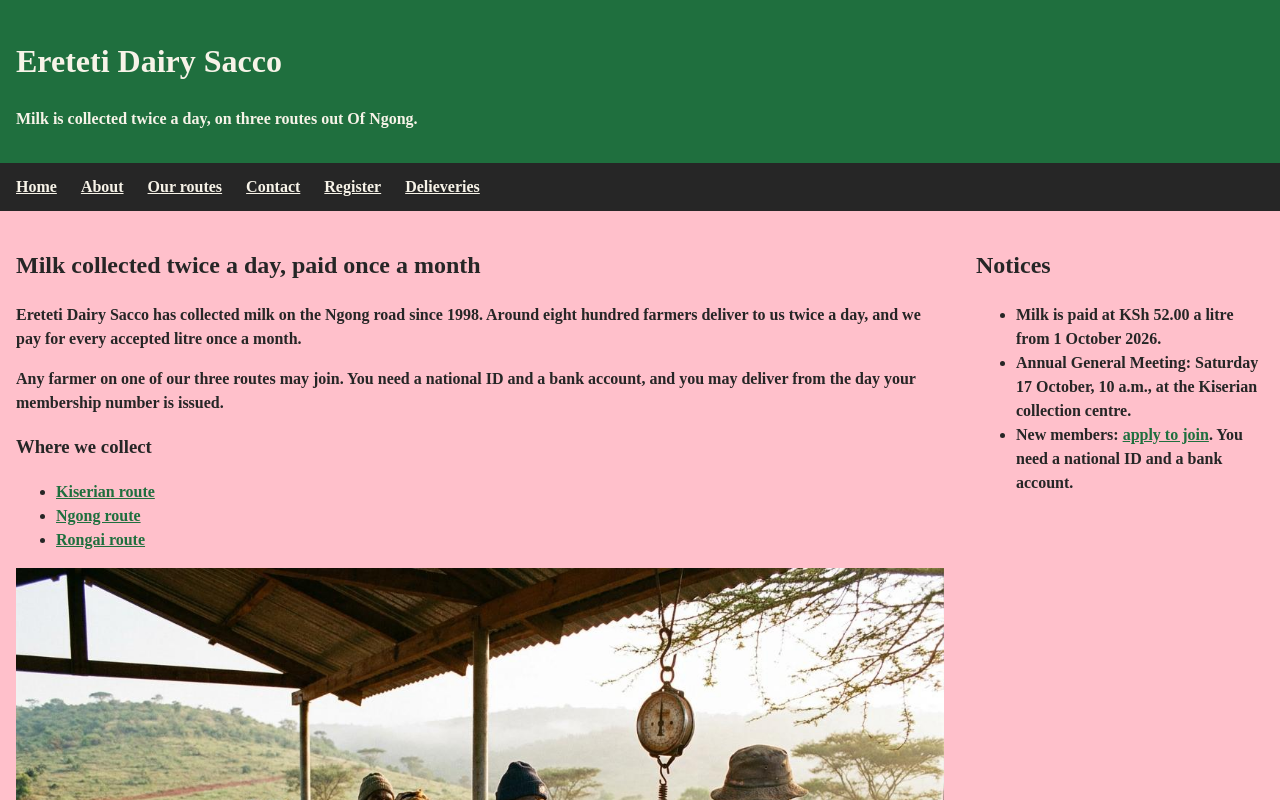
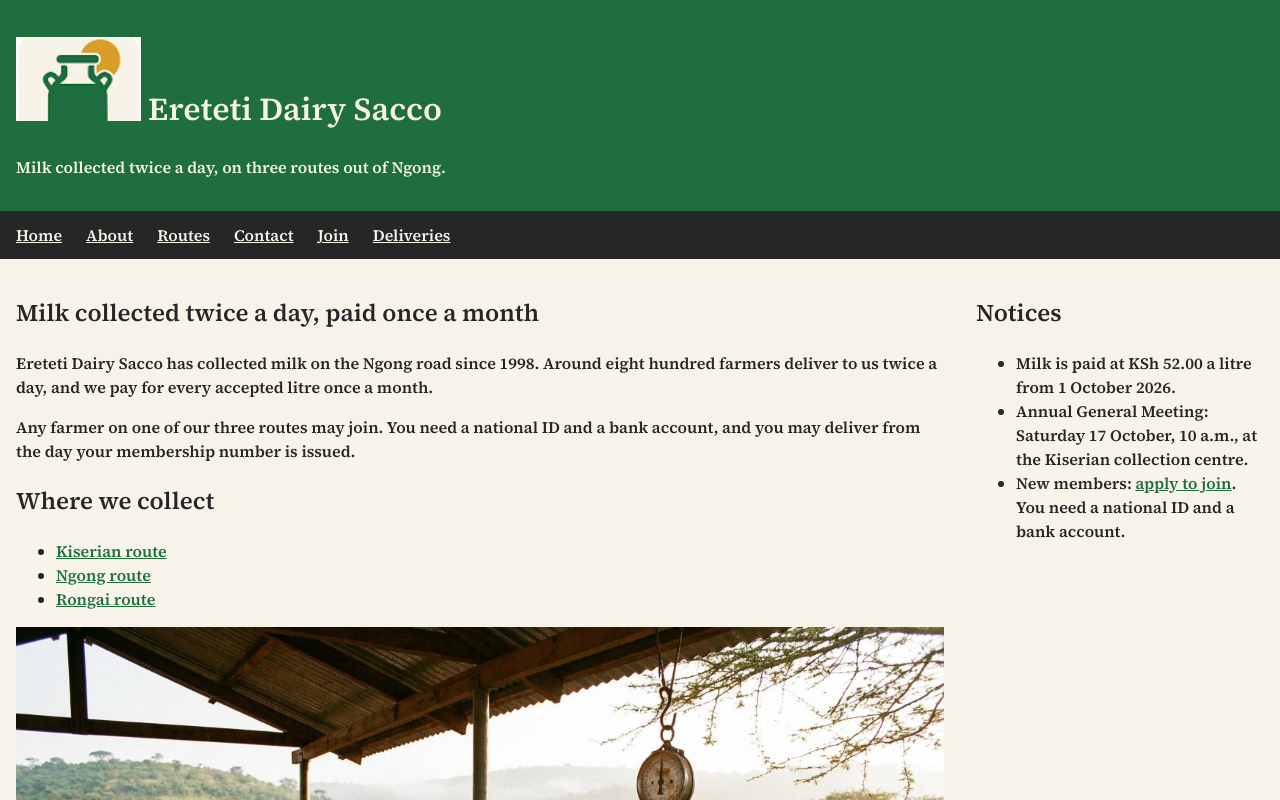
Before and after one commit to vianna0303/ereteti-sacco, a plain HTML site: page index.html in a window 1280 px wide. Shown: the top 800 px of the page. Drawn offline with Linux system fonts and the light colour scheme.

Commit message:
house style home page

```diff
--- a/index.html
+++ b/index.html
@@ -1,56 +1,81 @@
-<!--what is this for -->
-<!DOCTYPE html> <!--a html comment-->
+<!DOCTYPE html>
 <html lang="en">
 <head>
   <meta charset="utf-8">
   <title>Ereteti Dairy Sacco</title>
+  <link rel="stylesheet"
+  href="https://fonts.googleapis.com/css2? family=Source+Sans+3:wght@400;600&amp;family=Source+Serif+4:wght@600&amp;display=swap">
   <link rel="stylesheet" href="css/style.css">
+  <!-- placeholder: swap for img/favicon.png -->
+  <link rel="icon" type="image/png"
+        href="img/favicon-ediary.png">
 </head>
-    <body style="background: pink;">
+<body>
+
   <header>
-            <h1>Ereteti Dairy Sacco</h1>
-            <p>Milk is collected twice a day, on three routes out Of Ngong.</p>
+    <h1>
+      <!-- placeholder: swap for img/logo.png -->
+      <img src="img/logo-edairy.png"
+           alt="Ereteti Dairy Sacco logo" class="logo">
+      Ereteti Dairy Sacco
+    </h1>
+    <p>Milk collected twice a day, on three routes
+       out of Ngong.</p>
   </header>
+
   <nav>
     <ul>
       <li><a href="index.html">Home</a></li>
       <li><a href="about.html">About</a></li>
-                <li><a href="routes.html">Our routes</a></li>
+      <li><a href="routes.html">Routes</a></li>
       <li><a href="contact.html">Contact</a></li>
-                <li><a href="register.html">Register</a></li>
-                <li><a href="delieveries.html">Delieveries</a></li>
+      <li><a href="register.html">Join</a></li>
+      <li><a href="deliveries.html">Deliveries</a>
+      </li>
     </ul>
   </nav>
+
   <main>
     <section>
-                <h2>Milk collected twice a day, paid once a month</h2>
-<p>Ereteti Dairy Sacco has collected milk on the Ngong road since
-1998. Around eight hundred farmers deliver to us twice a day, and
-we pay for every accepted litre once a month.</p>
-<p>Any farmer on one of our three routes may join. You need a
-national ID and a bank account, and you may deliver from the day
-your membership number is issued.</p>
+      <h2>Milk collected twice a day,
+          paid once a month</h2>
+      <p>Ereteti Dairy Sacco has collected milk on
+      the Ngong road since 1998. Around eight hundred
+      farmers deliver to us twice a day, and we pay
+      for every accepted litre once a month.</p>
+      <p>Any farmer on one of our three routes may
+      join. You need a national ID and a bank account,
+      and you may deliver from the day your
+      membership number is issued.</p>
     </section>
+
     <section>
-                <h3>Where we collect</h3>
+      <h2>Where we collect</h2>
       <ul class="route-cards">
-                    <li><a href="routes.html">Kiserian route</a></li>
+        <li><a href="routes.html">Kiserian route</a>
+        </li>
         <li><a href="routes.html">Ngong route</a></li>
         <li><a href="routes.html">Rongai route</a></li>
       </ul>
+      <img src="img/collection-centre.jpg"
+           alt="Farmers queuing with churns at
+                the Kiserian centre">
     </section>
-            <img src="img/collection-centre.jpg"
-            alt="Farmers queuing with churns at the Kiserian centre">
   </main>
+
   <aside>
     <h2>Notices</h2>
     <ul>
-      <li>Milk is paid at <strong>KSh 52.00 a litre</strong> from
-          1 October 2026.</li>
-      <li>Annual General Meeting: Saturday 17 October, 10 a.m., at the
+      <li>Milk is paid at
+          <strong>KSh 52.00 a litre</strong>
+          from 1 October 2026.</li>
+      <li>Annual General Meeting: Saturday
+          17 October, 10 a.m., at the
           Kiserian collection centre.</li>
-      <li>New members: <a href="register.html">apply to join</a>. You need
-          a national ID and a bank account.</li>
+      <li>New members:
+          <a href="register.html">apply to join</a>.
+          You need a national ID and a
+          bank account.</li>
     </ul>
   </aside>
         <footer>
```
Also changed, not shown: img/favicon-edairy.png (added), img/logo-edairy.png (added). Lines whose indentation alone changed are shown as unchanged.
